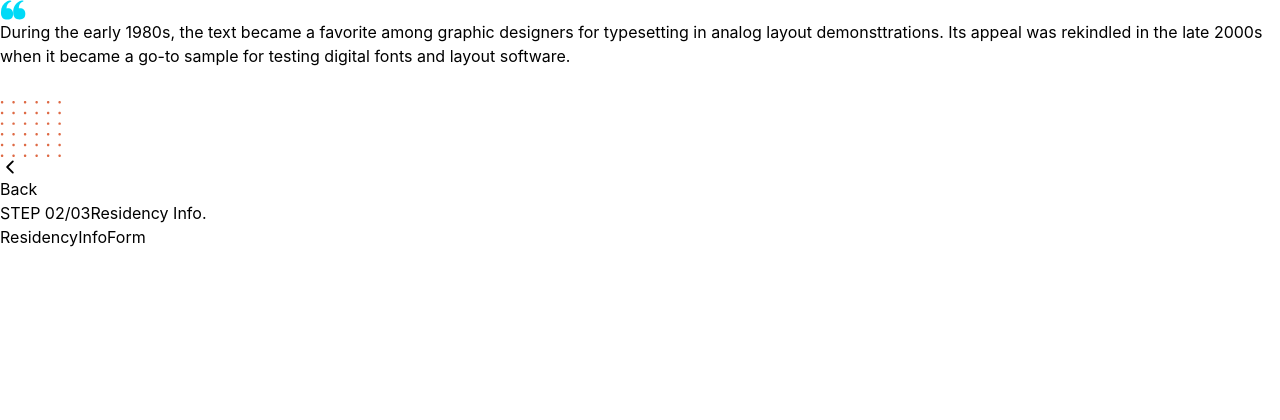
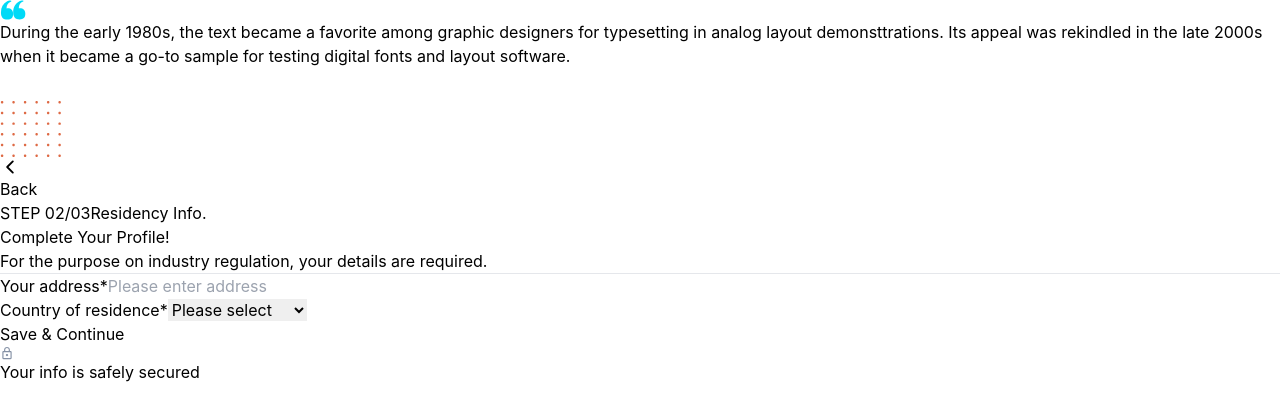
Before and after one commit to aljaz-ferenc/onboarding-flow, a React (Vite) app: page /individual in a window 1280 px wide. Both pictures are taken after typing "Sample", "name@example.com", "Sample123" into the empty fields and a click on the button "Register Account". Shown: the top 420 px of the page. Built offline with nearby package versions, Linux system fonts and the light colour scheme.

Commit message:
create residency-info form

```diff
--- a/src/components/individual-account/ResidencyInfoForm.tsx
+++ b/src/components/individual-account/ResidencyInfoForm.tsx
@@ -1,11 +1,50 @@
 import React from "react";
+import FormWrapper from "../FormWrapper";
+import TextInput from "../ui/TextInput";
+import SelectInput from "../ui/SelectInput";
+import { useForm } from "react-hook-form";
+import FormSubmitButton from "../ui/FormSubmitButton";
 
 type ResidencyInfoFormProps = {
   setStep: React.Dispatch<React.SetStateAction<number>>;
 };
 
+const selectOptions = [
+  { text: "Slovenia", value: "SL" },
+  { text: "USA", value: "US" },
+  { text: "England", value: "EN" },
+];
+
  export default function ResidencyInfoForm({setStep}: ResidencyInfoFormProps) {
-   return (
-     <div>ResidencyInfoForm</div>
-   )
+  const {register} = useForm()
+
+  function onSubmit() {
+    setStep((prev) => prev + 1);
+  }
+
+  return (
+    <FormWrapper
+      title="Complete Your Profile!"
+      description="For the purpose on industry regulation, your details are required."
+    >
+      <form className="flex flex-col gap-10" onSubmit={onSubmit}>
+        <TextInput
+          name="address"
+          placeholder="Please enter address"
+          register={register}
+          label="Your address"
+          error={''}
+          required
+        />
+        <SelectInput
+          options={selectOptions}
+          label="Country of residence"
+          name="country"
+          register={register}
+          error={''}
+        />
+        <FormSubmitButton>Save & Continue</FormSubmitButton>
+      </form>
+    </FormWrapper>
+  );
  }
--- a/src/components/ui/SelectInput.tsx
+++ b/src/components/ui/SelectInput.tsx
@@ -19,16 +19,18 @@ export default function SelectInput({
 }: SelectInputProps) {
   return (
     <div className="flex flex-col gap-2">
-      <label className={error ? "text-red-500" : ""} htmlFor={name}>
+      <label
+        className={`${error ? "text-red-500" : ""} form-label`}
+        htmlFor={name}
+      >
         {label}
         {required && <span className="text-red-500">*</span>}
       </label>
-      <select
-        className="border px-2 py-3 rounded outline-blue-500"
-        {...register(name)}
-      >
+      <select className="form-input" {...register(name)}>
         <optgroup label="Country">
-          <option value="">Please select</option>
+          <option value="" className="text-gray">
+            Please select
+          </option>
           {options.map((option, i) => (
             <option key={i} value={option.value}>
               {option.text.toString()}
```
